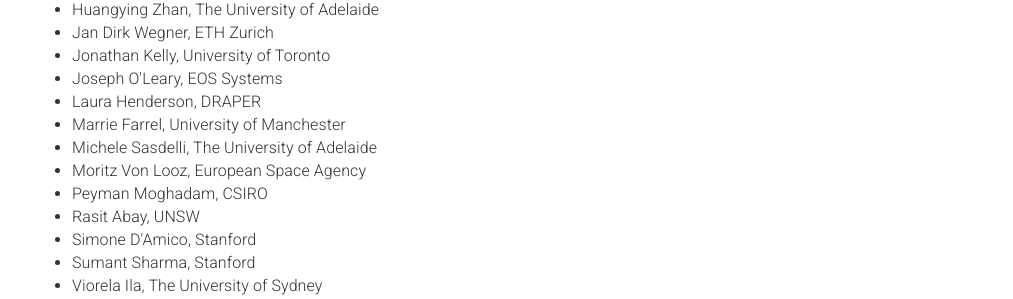
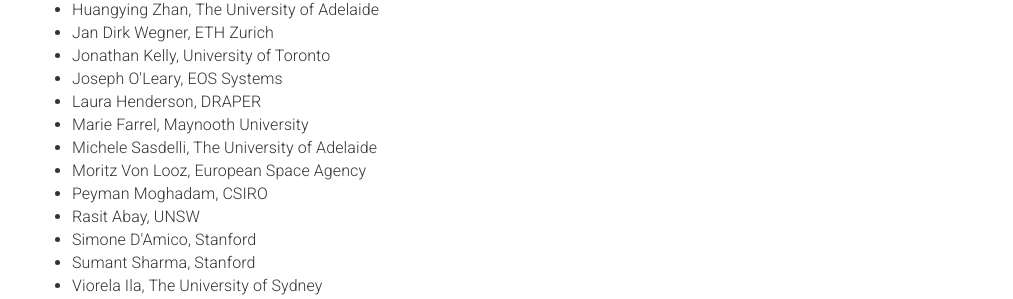
Before and after one commit to AIforSpace/2024, a Jekyll site: the page built from _pages/home.md, in a window 1280 px wide and 900 px high, scrolled down 4296 px. Shown: the part 360-659 px from the top of the window, without its empty margins (133-1146 px from the left). Built offline with Jekyll 4.4.1, drawn with Linux system fonts in a browser that asks for light colours.

Commit message:
update PCs

```diff
--- a/_pages/home.md
+++ b/_pages/home.md
@@ -318,7 +318,7 @@
       <li>Jonathan Kelly, University of Toronto</li>
       <li>Joseph O'Leary, EOS Systems</li>
       <li>Laura Henderson,	DRAPER</li>
-      <li>Marrie Farrel, University of Manchester</li>
+      <li>Marie Farrel, Maynooth University</li>
       <li>Michele Sasdelli, The University of Adelaide</li>
       <li>Moritz Von Looz, European Space Agency</li>
       <li>Peyman Moghadam, CSIRO</li>
```
Also changed, not shown: 3 other files.
